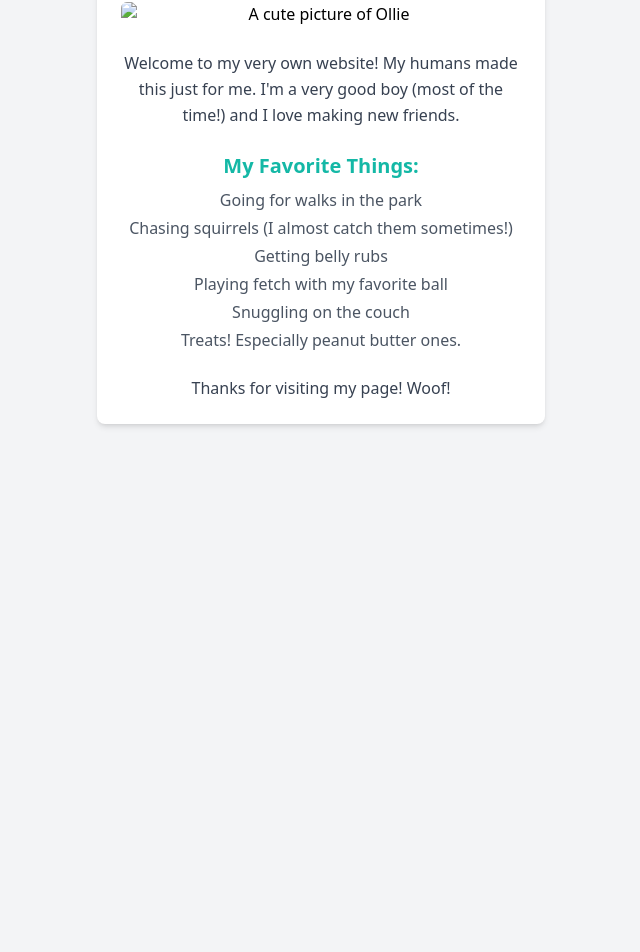
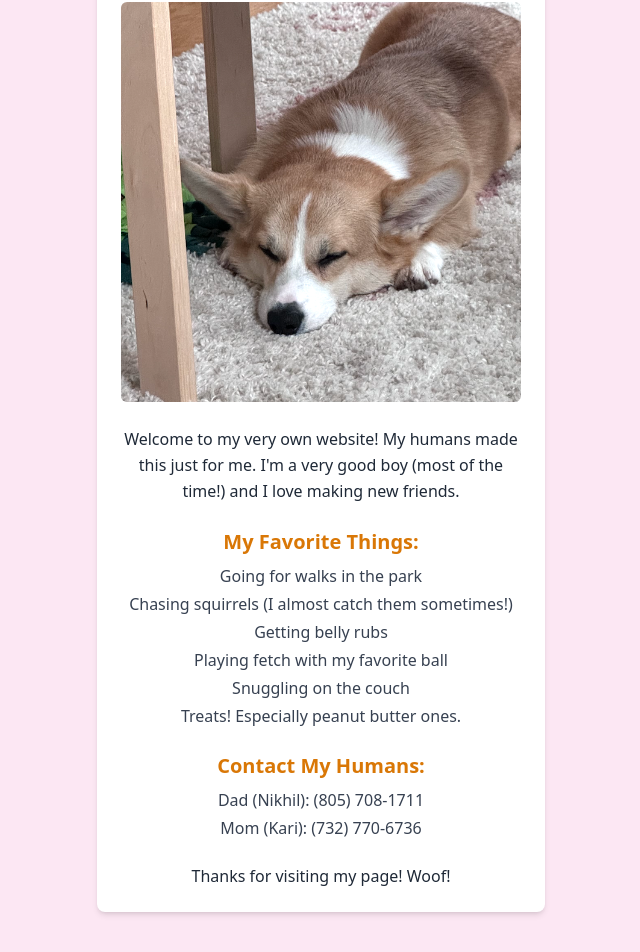
Before and after one commit to nikhilshinday/ollie, a plain HTML site: page index.html in a window 1280 px wide. Shown: the part 114-1066 px from the top of the page, without its empty margins (319-959 px from the left). Before the commit the page ends 800 px from the top, so only its background shows below. Drawn offline with nearby package versions, Linux system fonts and the light colour scheme.

Commit message:
added photo and number

```diff
--- a/index.html
+++ b/index.html
@@ -6,25 +6,33 @@
     <title>Ollie's Awesome Website!</title>
     <script src="https://cdn.tailwindcss.com"></script>
 </head>
-<body class="bg-gray-100 py-10">
+<body class="bg-pink-100 py-10">
     <div class="max-w-md mx-auto bg-white rounded-lg shadow-md p-6 text-center">
-        <h1 class="text-3xl font-semibold text-teal-500 mb-4">Hi, I'm Ollie!</h1>
-        <img src="ollie.jpg" alt="A cute picture of Ollie" class="max-w-full h-auto rounded-md mb-6">
-        <p class="text-gray-700 leading-relaxed mb-4">Welcome to my very own website! My humans made this just for me. I'm a very good boy (most of the time!) and I love making new friends.</p>
+        <h1 class="text-3xl font-semibold text-amber-600 mb-4">Hi, I'm Ollie!</h1>
+        <img src="ollie.png" alt="A cute picture of Ollie" class="max-w-full h-auto rounded-md mb-6">
+        <p class="text-gray-800 leading-relaxed mb-4">Welcome to my very own website! My humans made this just for me. I'm a very good boy (most of the time!) and I love making new friends.</p>
 
         <div class="mt-6">
-            <h2 class="text-xl font-semibold text-teal-500 mb-2">My Favorite Things:</h2>
+            <h2 class="text-xl font-semibold text-amber-600 mb-2">My Favorite Things:</h2>
             <ul class="list-none p-0">
-                <li class="mb-1 text-gray-600">Going for walks in the park</li>
-                <li class="mb-1 text-gray-600">Chasing squirrels (I almost catch them sometimes!)</li>
-                <li class="mb-1 text-gray-600">Getting belly rubs</li>
-                <li class="mb-1 text-gray-600">Playing fetch with my favorite ball</li>
-                <li class="mb-1 text-gray-600">Snuggling on the couch</li>
-                <li class="mb-1 text-gray-600">Treats! Especially peanut butter ones.</li>
+                <li class="mb-1 text-gray-700">Going for walks in the park</li>
+                <li class="mb-1 text-gray-700">Chasing squirrels (I almost catch them sometimes!)</li>
+                <li class="mb-1 text-gray-700">Getting belly rubs</li>
+                <li class="mb-1 text-gray-700">Playing fetch with my favorite ball</li>
+                <li class="mb-1 text-gray-700">Snuggling on the couch</li>
+                <li class="mb-1 text-gray-700">Treats! Especially peanut butter ones.</li>
             </ul>
         </div>
 
-        <p class="mt-6 text-gray-700">Thanks for visiting my page! Woof!</p>
+        <div class="mt-6">
+            <h2 class="text-xl font-semibold text-amber-600 mb-2">Contact My Humans:</h2>
+            <ul class="list-none p-0">
+                <li class="mb-1 text-gray-700">Dad (Nikhil): (805) 708-1711</li>
+                <li class="mb-1 text-gray-700">Mom (Kari): (732) 770-6736</li>
+            </ul>
+        </div>
+
+        <p class="mt-6 text-gray-800">Thanks for visiting my page! Woof!</p>
     </div>
 </body>
 </html>
```
Also changed, not shown: ollie.png (added).
